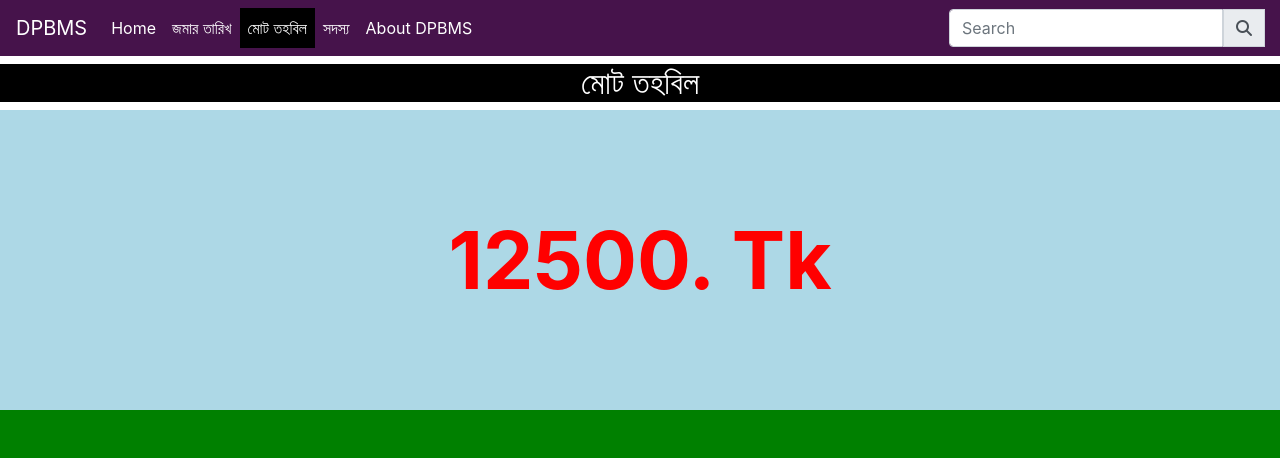
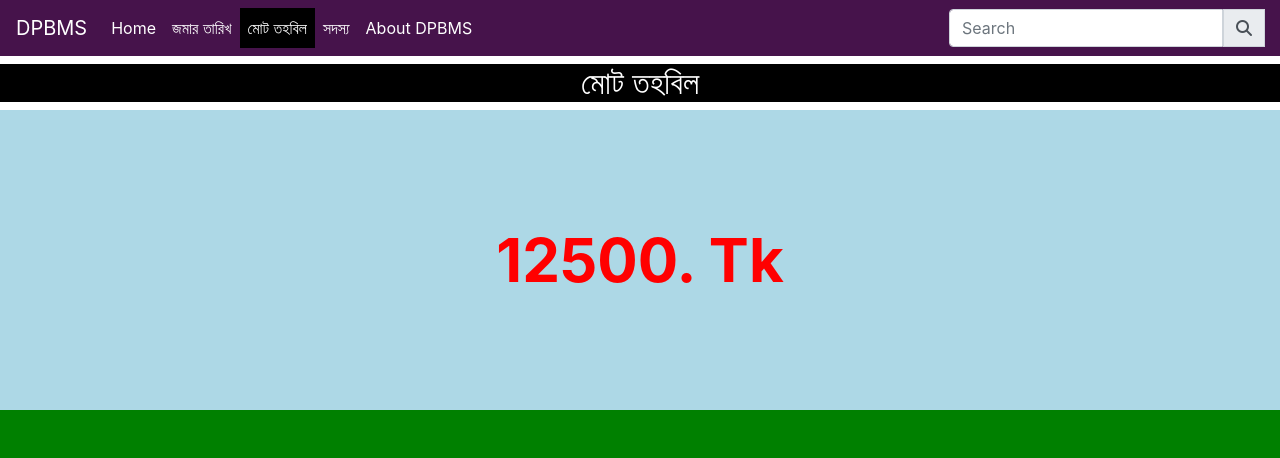
Before and after one commit to FarukBD10/DPBMS, a plain HTML site: page totalfund.html in a window 1280 px wide. Shown: the top 458 px of the page. Drawn offline with nearby package versions, Linux system fonts and the light colour scheme.

Commit message:
Update totalfund.html

```diff
--- a/totalfund.html
+++ b/totalfund.html
@@ -57,7 +57,7 @@
 </div>
 <!-- main content here -->
 <div style="display:flex; justify-content: center; align-items: center; height: 300px; background-color: lightblue; padding: 10px; ">
-  <div id="totalFund" style=" font-size: 80px; color:red;"><strong> 12500. Tk </strong></div>
+  <div id="totalFund" style=" font-size: 60px; color:red;"><strong> 12500. Tk </strong></div>
 </div>
 <!-- blew page content only -->
 
```
